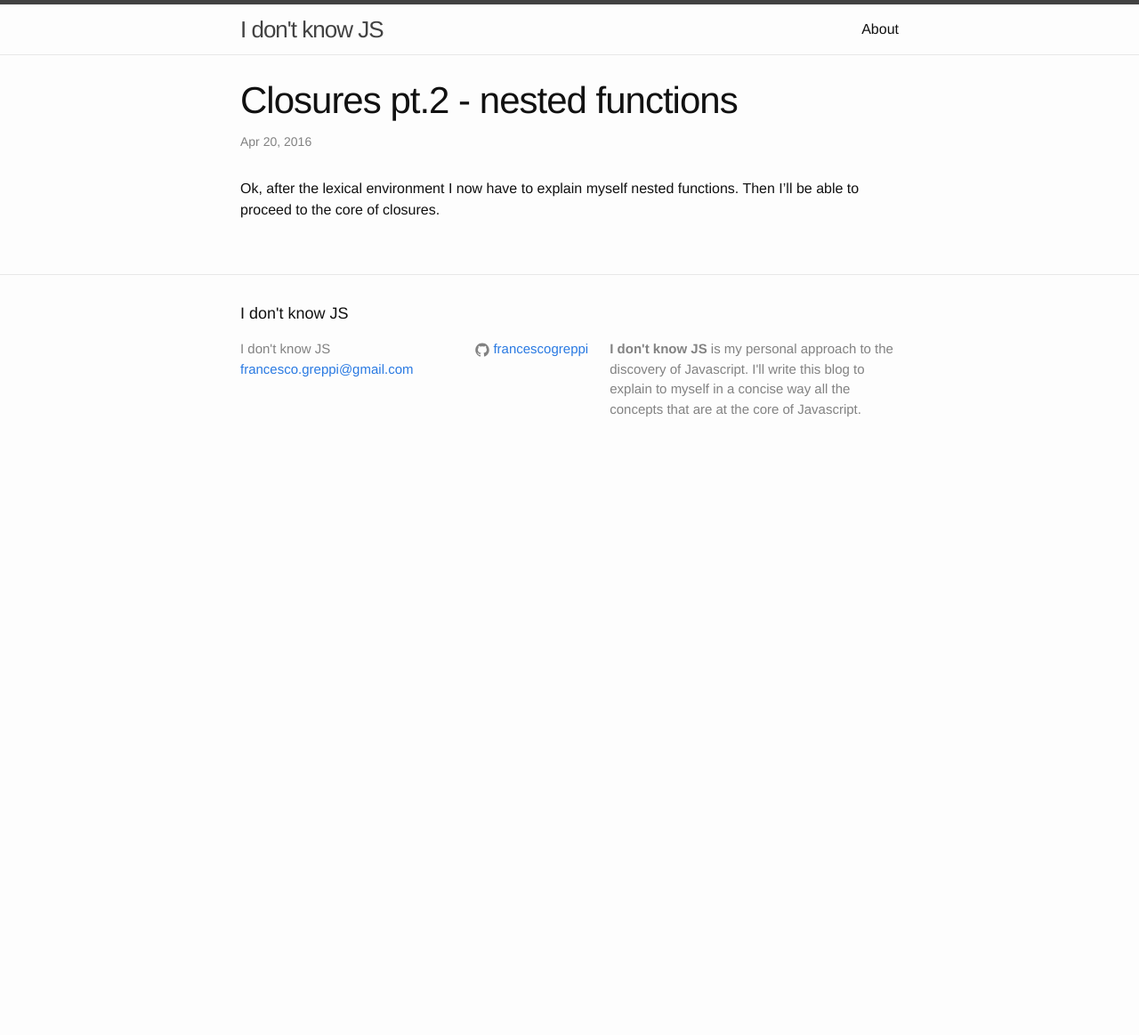
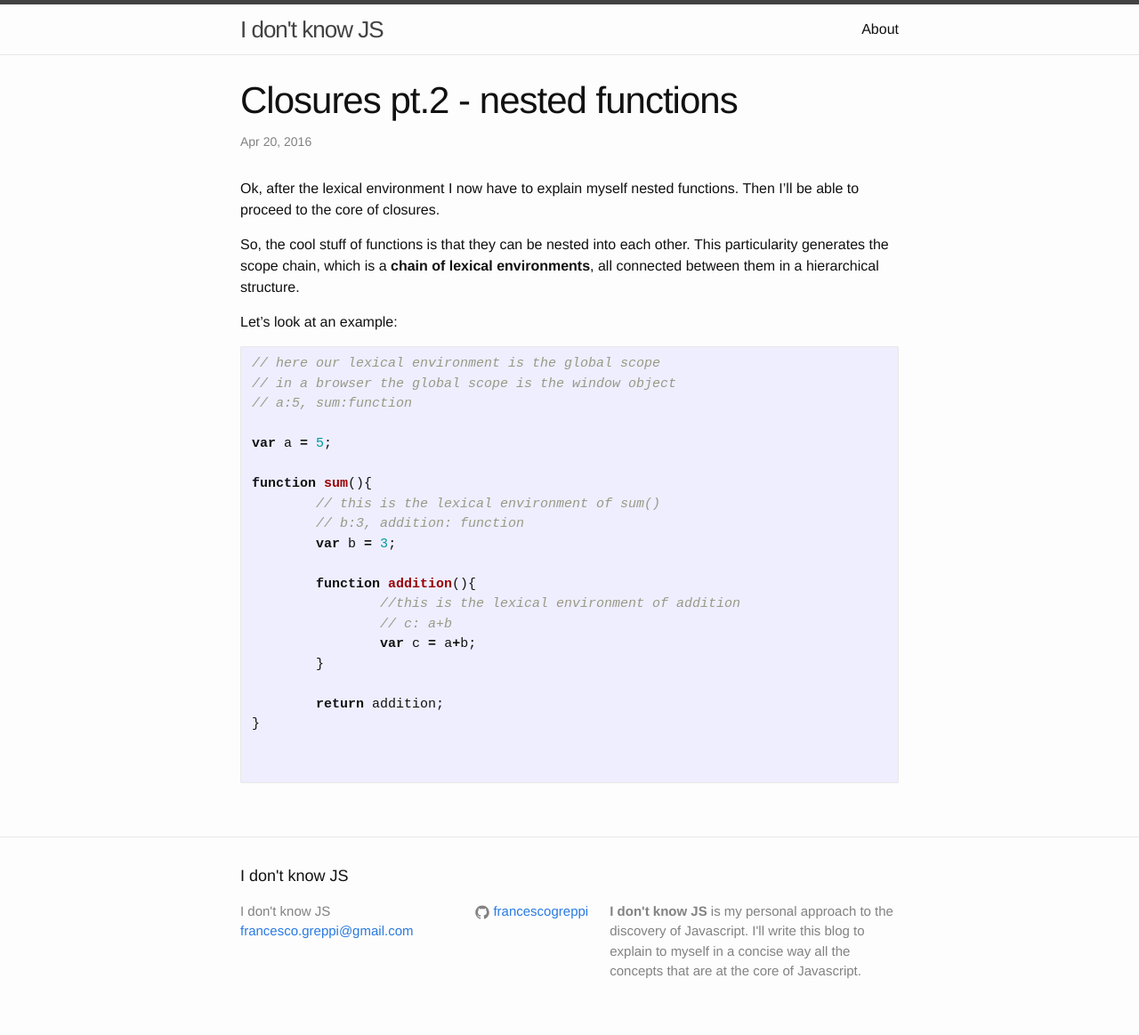
Before and after one commit to francescogreppi/francescogreppi.github.io, a Jekyll site: the page built from _posts/2016-04-20-closures-pt2.markdown, in a window 1280 px wide. Shown: the whole page at 89% size. Built offline with Jekyll 4.4.1, drawn with Linux system fonts in a browser that asks for light colours; before the commit the page ends 900 px from its top, so only the background shows below that.

Commit message:
fixing typo

````diff
--- a/_posts/2016-04-15-Introduction.markdown
+++ b/_posts/2016-04-15-Introduction.markdown
@@ -10,7 +10,7 @@ I don't know anything about javascript, period. If you get to this blog probably
 I 'code' Javascript since two years, and so far I've always adopted the so-called 'chip shop' attitude, frenetically browsing blogs and websites, looking for pre-built solutions that just need a little fix here and there.
 I have to admit it: I'm not always fully getting the sense of what I'm writing.
 
-During the first years of my professional life I mostly covered business roles, always exposed to the tech side of things but never enough to being fascinated by coding. At a certain point I decided to switch to a proper developer role. I was convinced, and I'm still are, it would have been a good choice in terms of quality of life.
+During the first years of my professional life I mostly covered business roles, always exposed to the tech side of things but never enough to being fascinated by coding. At a certain point I decided to switch to a proper developer role. I was convinced, and I still am, it would have been a good choice in terms of quality of life.
 In a tech role you are less exposed to the political conflicts that normally happen within a company (and all the stress that comes with it), which is something I never appreciated too much. It's simply a matter of personality, some people handle it, some people don't.
 
 Thus, my switch to development started as a strategic move, but yet without the awarness of what being a developer really means. Ok, probably less stress, but then? Naively I thought I would have get to a senior level adopting a learning by doing approach. I have to say, somehow that is true, but is not enough.
--- a/_posts/2016-04-20-closures-pt2.markdown
+++ b/_posts/2016-04-20-closures-pt2.markdown
@@ -6,3 +6,31 @@ categories: Javascript
 ---
 
 Ok, after the lexical environment I now have to explain myself nested functions. Then I'll be able to proceed to the core of closures.
+
+So, the cool stuff of functions is that they can be nested into each other. This particularity generates the scope chain, which is a **chain of lexical environments**, all connected between them in a hierarchical structure.
+
+Let's look at an example:
+
+```javascript
+// here our lexical environment is the global scope
+// in a browser the global scope is the window object
+// a:5, sum:function
+
+var a = 5;
+
+function sum(){
+	// this is the lexical environment of sum()
+	// b:3, addition: function
+	var b = 3;
+
+	function addition(){
+		//this is the lexical environment of addition
+		// c: a+b
+		var c = a+b;
+	}
+
+	return addition;
+}
+
+
+```
````
